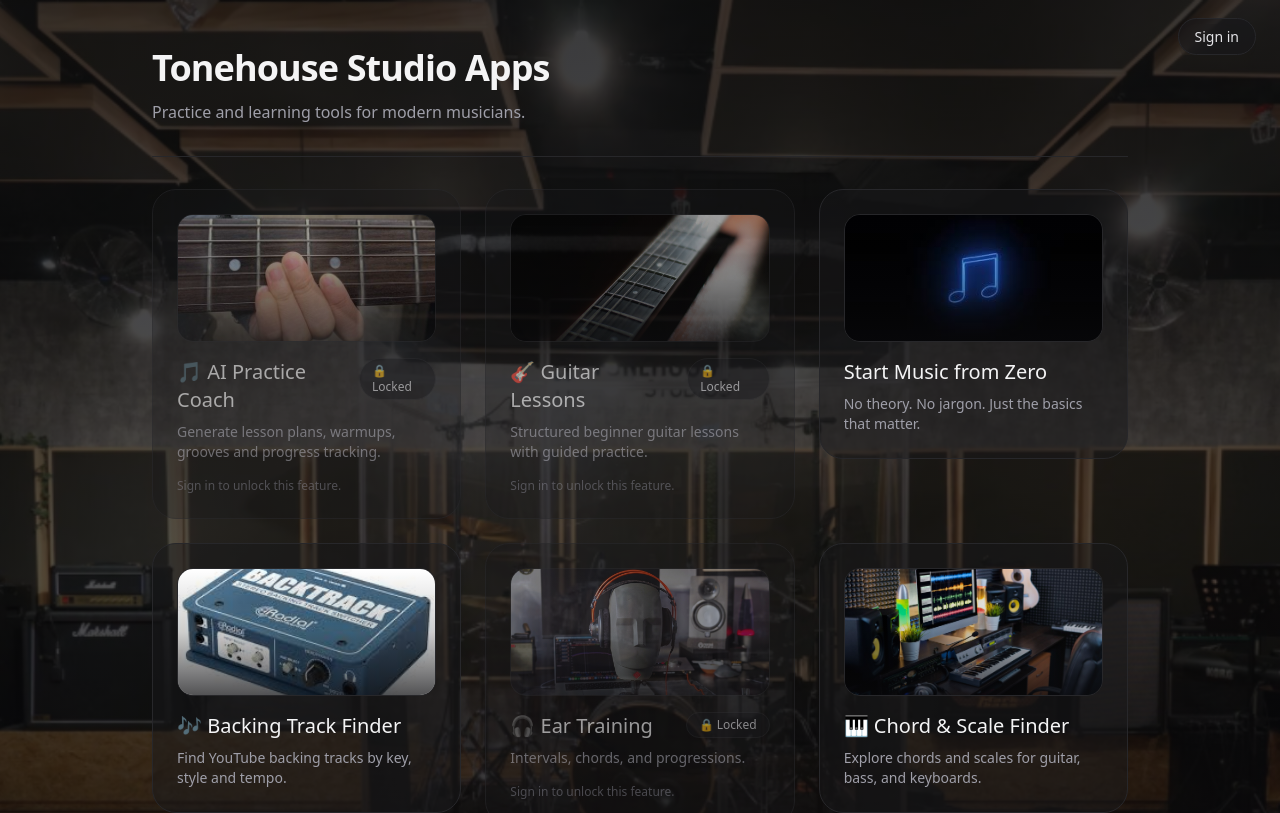
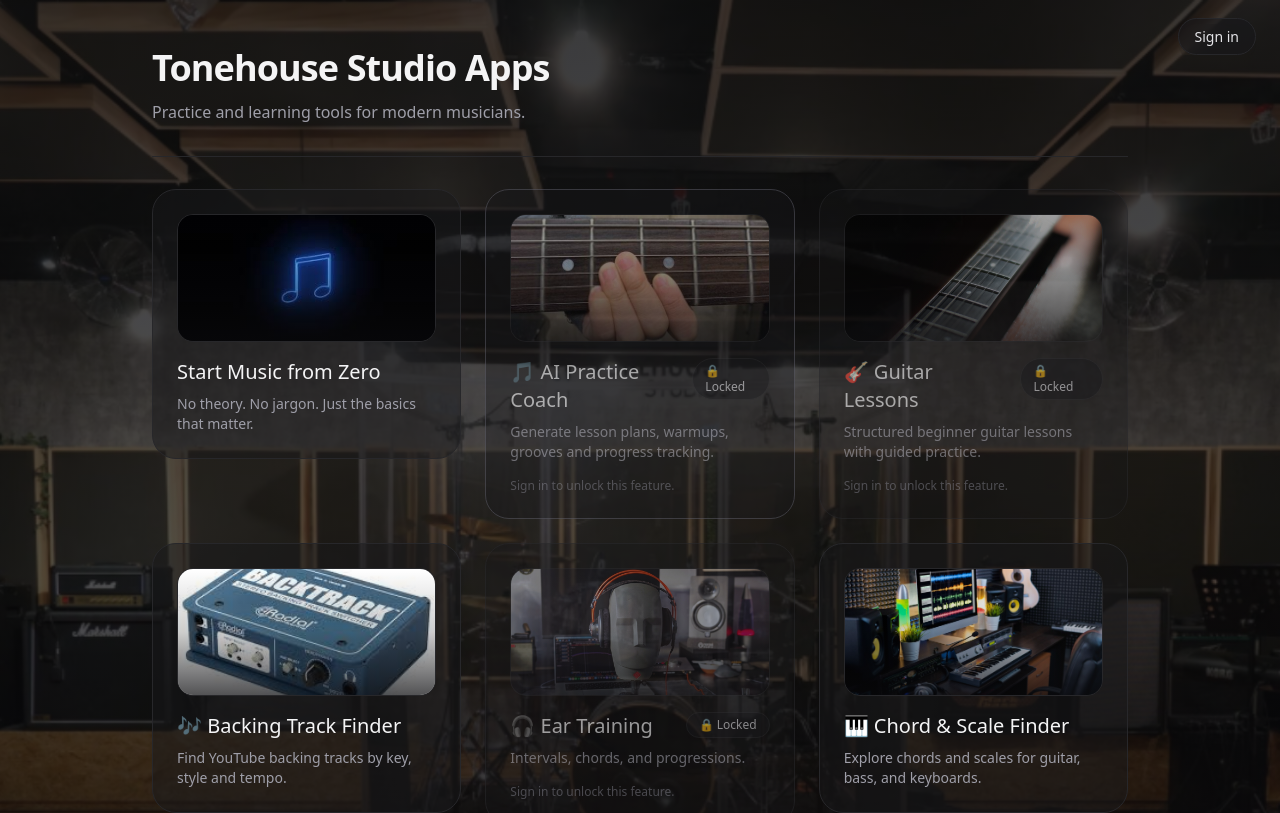
Before and after one commit to mohithkaranth/tonehouse-ai-coach, a Next.js app: page / in a window 1280 px wide. Shown: the top 813 px of the page. Built offline with nearby package versions, Linux system fonts and the light colour scheme; no server answers.

Commit message:
Reorder homepage cards and highlight AI Practice Coach

```diff
--- a/app/page.tsx
+++ b/app/page.tsx
@@ -59,6 +59,7 @@ function Card({
   disabled,
   imageSrc,
   imageAlt,
+  highlighted = false,
 }: {
   title: string;
   description: string;
@@ -66,9 +67,14 @@ function Card({
   disabled: boolean;
   imageSrc?: string;
   imageAlt?: string;
+  highlighted?: boolean;
 }) {
-  const baseClass =
-    "rounded-3xl border border-zinc-800 bg-zinc-900/50 p-6 transition";
+  const baseClass = cn(
+    "rounded-3xl border p-6 transition",
+    highlighted
+      ? "border-zinc-600 bg-zinc-900/60"
+      : "border-zinc-800 bg-zinc-900/50",
+  );
   const enabledClass = "hover:bg-zinc-900";
   const disabledClass =
     "opacity-60 cursor-not-allowed select-none hover:bg-zinc-900/50";
@@ -120,6 +126,14 @@ export default function HomePage() {
 
   const cards: CardDef[] = [
     {
+      title: "Start Music from Zero",
+      description: "No theory. No jargon. Just the basics that matter.",
+      href: "/start",
+      requiresAuth: false,
+      imageSrc: "/home/starter.jpg",
+      imageAlt: "Start music from zero",
+    },
+    {
       title: "🎵 AI Practice Coach",
       description:
         "Generate lesson plans, warmups, grooves and progress tracking.",
@@ -135,14 +149,6 @@ export default function HomePage() {
       requiresAuth: true,
       imageSrc: "/home/guitar-lessons.jpg",
       imageAlt: "Guitar lessons",
-    },
-    {
-       title: "Start Music from Zero",
-  description: "No theory. No jargon. Just the basics that matter.",
-  href: "/start",
-  requiresAuth: false,
-  imageSrc: "/home/starter.jpg",
-  imageAlt: "Start music from zero",
     },
     {
       title: "🎶 Backing Track Finder",
@@ -216,6 +222,7 @@ export default function HomePage() {
               disabled={Boolean(c.requiresAuth) && !isLoggedIn}
               imageSrc={c.imageSrc}
               imageAlt={c.imageAlt}
+              highlighted={c.href === "/coach"}
             />
           ))}
         </div>
```
